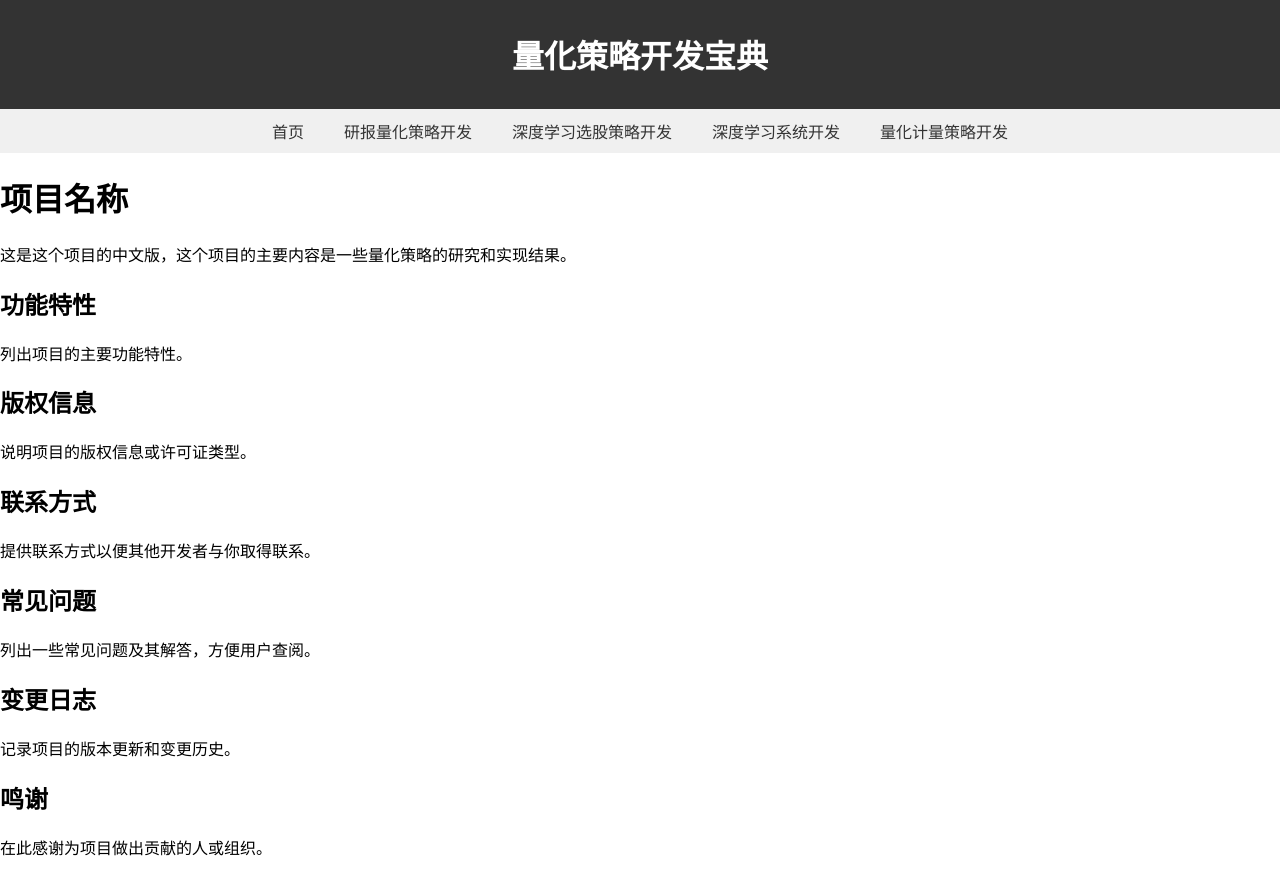
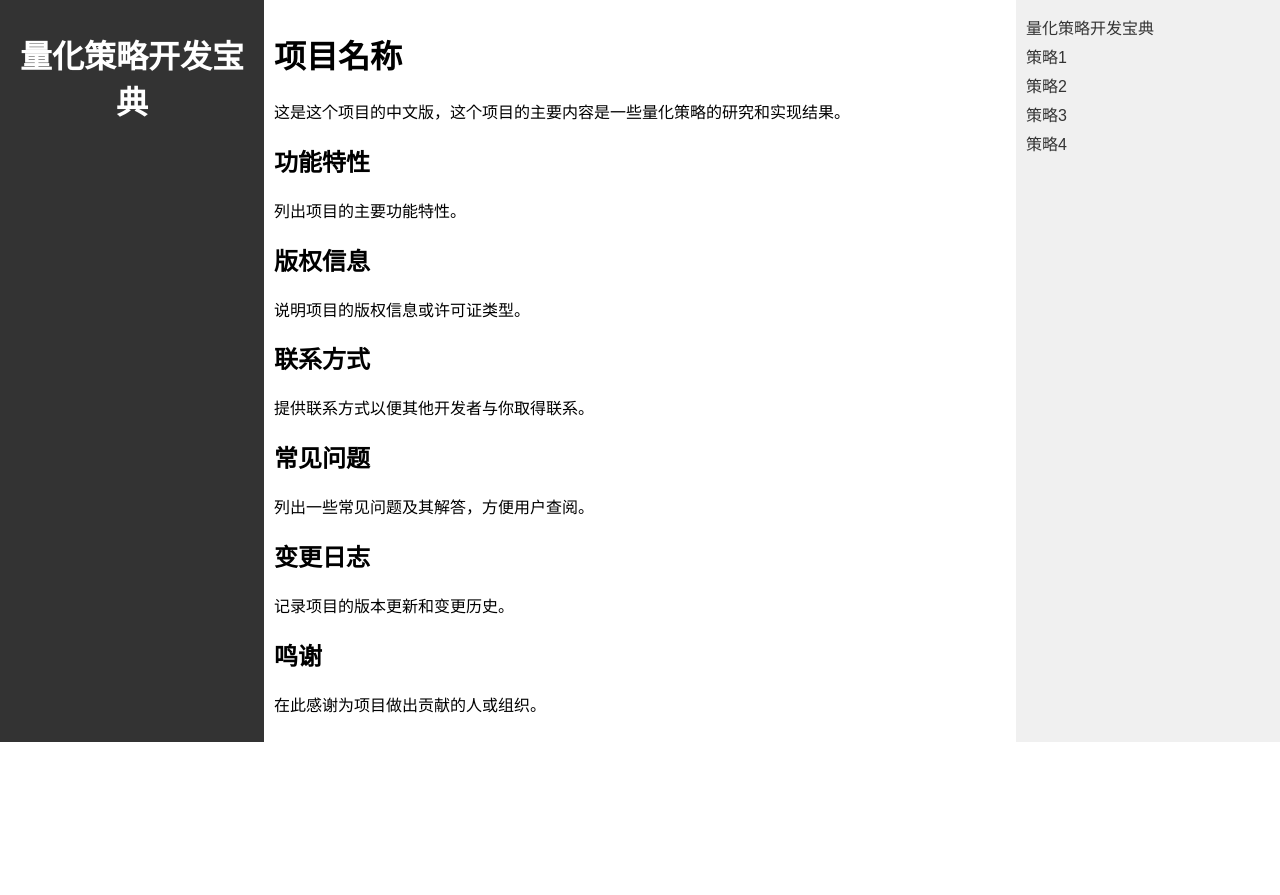
Before and after one commit to pzhu-bu/pzhu-bu.github.io, a Jekyll site: the page built from README.md, in a window 1280 px wide. Shown: the top 895 px of the page. Built offline with Jekyll 4.4.1, drawn with Linux system fonts in a browser that asks for light colours; nearby versions of some CDN libraries; our own code applies the rules of GitHub Pages for plain Markdown files.

Commit message:
尝试另一种格式
Co-Authored-By: pei zhu <141509161+pzhu-bu@users.noreply.github.com>

```diff
--- /dev/null
+++ b/_data/strategy_titles.yml
@@ -0,0 +1,16 @@
+- title: 量化策略开发宝典
+  url: /
+
+- title: 策略1
+  url: /page1.html
+
+- title: 策略2
+  url: /page2.html
+
+- title: 策略3
+  url: /page3.html
+
+- title: 策略4
+  url: /page4.html
+
+# 添加其他策略标题
--- a/_layouts/default.html
+++ b/_layouts/default.html
@@ -9,6 +9,7 @@
       font-family: Arial, sans-serif;
       margin: 0;
       padding: 0;
+      display: flex;
     }
 
     header {
@@ -16,35 +17,37 @@
       color: #fff;
       padding: 10px;
       text-align: center;
+      flex: 1;
+    }
+
+    main {
+      padding: 10px;
+      flex: 3;
     }
 
     nav {
       background-color: #f0f0f0;
       padding: 10px;
+      flex: 1;
     }
 
     ul {
       list-style: none;
       margin: 0;
       padding: 0;
-      display: flex;
-      justify-content: center;
     }
 
     li {
-      margin: 0 10px;
+      margin: 5px 0;
     }
 
     a {
       color: #333;
       text-decoration: none;
-      padding: 5px 10px;
-      border-radius: 5px;
     }
 
     a:hover {
-      background-color: #333;
-      color: #fff;
+      text-decoration: underline;
     }
   </style>
 </head>
@@ -53,18 +56,18 @@
     <h1>{{ site.title }}</h1>
   </header>
 
+  <main>
+    {{ content }}
+  </main>
+
   <nav>
     <ul>
-      {% for item in site.data.navigation %}
+      {% for item in site.data.strategy_titles %}
       <li><a href="{{ item.url }}">{{ item.title }}</a></li>
       {% endfor %}
     </ul>
   </nav>
 
-  <div>
-    {{ content }}
-  </div>
-
   <script src="https://cdnjs.cloudflare.com/ajax/libs/prism/1.27.0/prism.min.js"></script>
 </body>
 </html>
```
Also changed, not shown: 1 other file.
